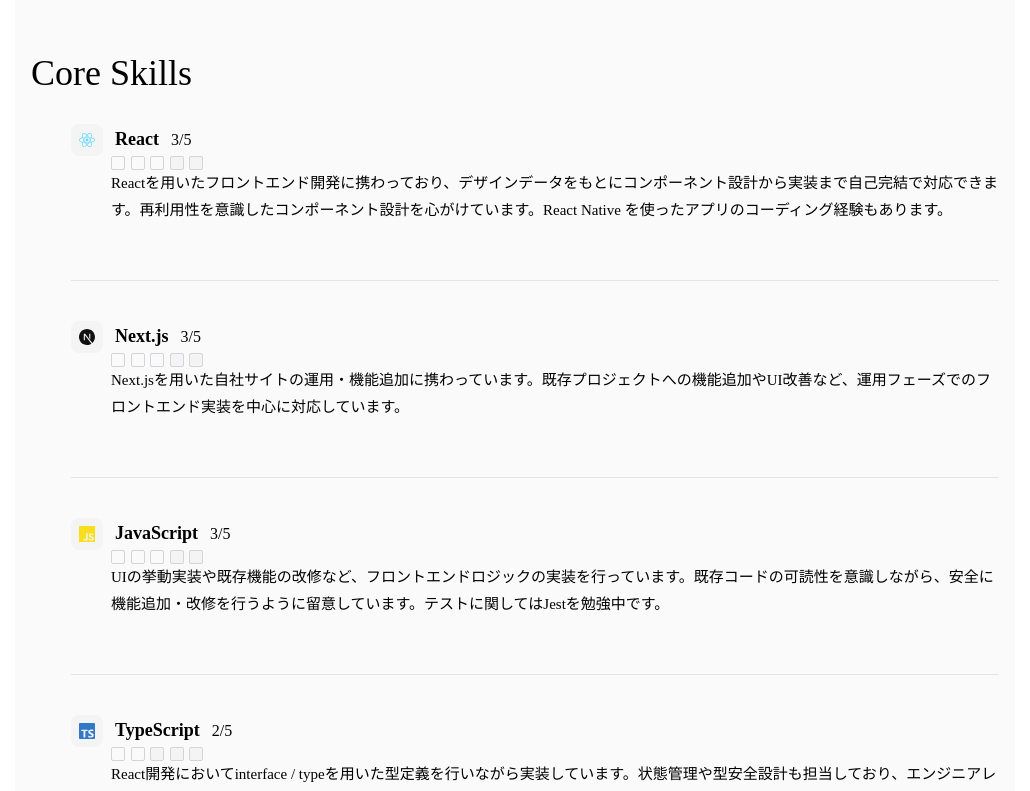
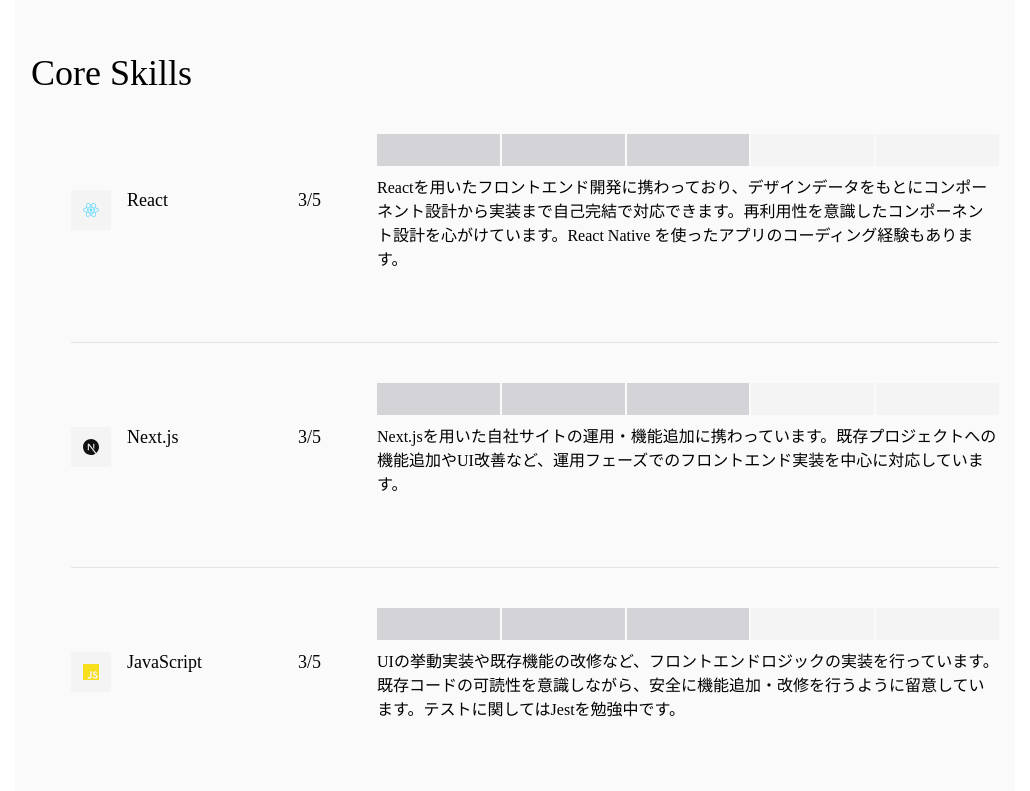
Before and after one commit to chika-create/portfolio, a Next.js app: page /skill in a window 1280 px wide. Shown: the part 1080-1871 px from the top of the page, without its empty margins (125-1155 px from the left). Built offline with nearby package versions, Linux system fonts and the light colour scheme.

Commit message:
♻ SkillItemコンポーネントのタイトル部分の構造を修正し、スタイルを調整

```diff
--- a/components/Skill/SkillItem.tsx
+++ b/components/Skill/SkillItem.tsx
@@ -20,12 +20,14 @@
     <li className={skillItemStyles.skillListItem}>
       <dl className={skillItemStyles.skillListItemContents}>
         <dt className={skillItemStyles.skillListItemTitle}>
-          <span className={skillItemStyles.skillListItemIcon}>
-            <Icon color={iconColor} />
-          </span>
-          <span className={skillItemStyles.skillListItemTitle__name}>
-            {item.name}
-          </span>
+          <div className={skillItemStyles.skillListItemTitle__inner}>
+            <span className={skillItemStyles.skillListItemTitle__icon}>
+              <Icon color={iconColor} />
+            </span>
+            <span className={skillItemStyles.skillListItemTitle__name}>
+              {item.name}
+            </span>
+          </div>
           <span className={skillItemStyles.skillListItemTitle__level}>
             {item.level}/{SKILL_MAX_LEVEL}
           </span>
--- a/styles/skill/SkillItem.module.scss
+++ b/styles/skill/SkillItem.module.scss
@@ -2,7 +2,7 @@
 @import "../common/variables.scss";
 
 .skillListItem {
-  margin-bottom: 40px;
+  margin-top: 40px;
   padding-bottom: 40px;
   border-bottom: 1px solid map-get($gray, "200");
 
@@ -15,56 +15,56 @@
     justify-content: space-between;
     align-items: center;
     flex-wrap: wrap;
+    gap: 1rem;
   }
 
   &Title {
     display: flex;
-    align-items: center;
-    gap: 0.75rem;
+    flex-shrink: 0;
+    justify-content: space-between;
+    width: 15.625rem;
+
+    &__inner {
+      display: flex;
+      gap: 1rem;
+    }
+
+    &__icon {
+      display: inline-flex;
+      align-items: center;
+      justify-content: center;
+      width: 2.5rem;
+      height: 2.5rem;
+      background-color: map-get($gray, "100");
+      flex-shrink: 0;
+    }
 
     &__name {
-      font-weight: 700;
       font-size: 1.125rem;
-      color: map-get($gray, "900");
     }
 
     &__level {
-      font-size: 1rem;
-      color: map-get($gray, "600");
-      font-weight: 500;
+      font-size: 1.125rem;
     }
   }
 
-  &Icon {
-    display: inline-flex;
-    align-items: center;
-    justify-content: center;
-    width: 2rem;
-    height: 2rem;
-    border-radius: 0.5rem;
-    background-color: map-get($gray, "100");
-    color: map-get($gray, "800");
-    flex-shrink: 0;
-  }
+  &Description {
+    flex: 1;
 
-  &Description {
     &__levelbar {
       display: flex;
-      gap: 0.35rem;
+      gap: 0.125rem;
       flex-shrink: 0;
     }
 
     &__levelbar--on,
     &__levelbar--off {
-      width: 0.75rem;
-      height: 0.75rem;
-      border-radius: 2px;
-      border: 1px solid map-get($gray, "300");
+      width: calc((100% - 0.125rem) / 5);
+      height: 2rem;
     }
 
     &__levelbar--on {
-      background-color: map-get($gray, "800");
-      border-color: map-get($gray, "800");
+      background-color: map-get($gray, "300");
     }
 
     &__levelbar--off {
@@ -72,17 +72,11 @@
     }
 
     &__text {
-      margin: 0;
-      line-height: 1.8;
-      color: map-get($gray, "700");
-      font-size: 0.9375rem;
+      margin-top: 0.5rem;
     }
   }
 
   @media (max-width: $breakpoint-sp) {
-    margin-bottom: 24px;
-    padding-bottom: 24px;
-
     &Contents {
       flex-direction: column;
       align-items: flex-start;
```
